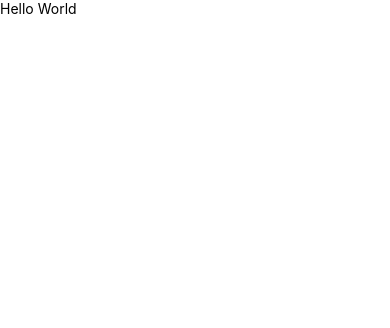
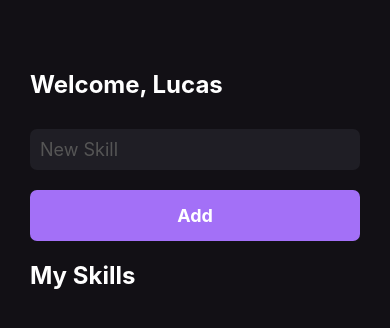
Before and after one commit to lucasAzS/mySkills, a React Native app: screen / in a window 390 px wide. Shown: the top 328 px of the page. Built offline with nearby package versions, Linux system fonts and the light colour scheme.

Commit message:
Using Text, TextInput, StyleSheet and Plataform on Home screen

```diff
--- a/App.js
+++ b/App.js
@@ -1,10 +1,6 @@
 import React from 'react';
-import {View, Text} from 'react-native';
+import {Home} from './src/pages/Home';
 
 export default function App() {
-  return (
-    <View>
-      <Text>Hello World</Text>
-    </View>
-  );
+  return <Home />;
 }
--- /dev/null
+++ b/src/pages/Home.js
@@ -0,0 +1,63 @@
+import React from 'react';
+import {
+  View,
+  Text,
+  StyleSheet,
+  TextInput,
+  Platform,
+  TouchableOpacity,
+} from 'react-native';
+
+export function Home() {
+  return (
+    <View style={styles.container}>
+      <Text style={styles.title}>Welcome, Lucas</Text>
+
+      <TextInput
+        style={styles.input}
+        placeholder="New Skill"
+        placeholderTextColor="#555"
+      />
+
+      <TouchableOpacity style={styles.button} activeOpacity={0.7}>
+        <Text style={styles.buttonText}>Add</Text>
+      </TouchableOpacity>
+
+      <Text style={[styles.title, {marginTop: 20}]}>My Skills</Text>
+    </View>
+  );
+}
+
+const styles = StyleSheet.create({
+  container: {
+    flex: 1,
+    backgroundColor: '#121015',
+    paddingVertical: 70,
+    paddingHorizontal: 30,
+  },
+  title: {
+    color: '#fff',
+    fontSize: 24,
+    fontWeight: 'bold',
+  },
+  input: {
+    backgroundColor: '#1F1E25',
+    color: '#fff',
+    fontSize: 18,
+    padding: Platform.OS === 'ios' ? 15 : 10,
+    marginTop: 30,
+    borderRadius: 7,
+  },
+  button: {
+    backgroundColor: '#A370f7',
+    padding: 15,
+    borderRadius: 7,
+    alignItems: 'center',
+    marginTop: 20,
+  },
+  buttonText: {
+    color: '#fff',
+    fontSize: 18,
+    fontWeight: 'bold',
+  },
+});
```
